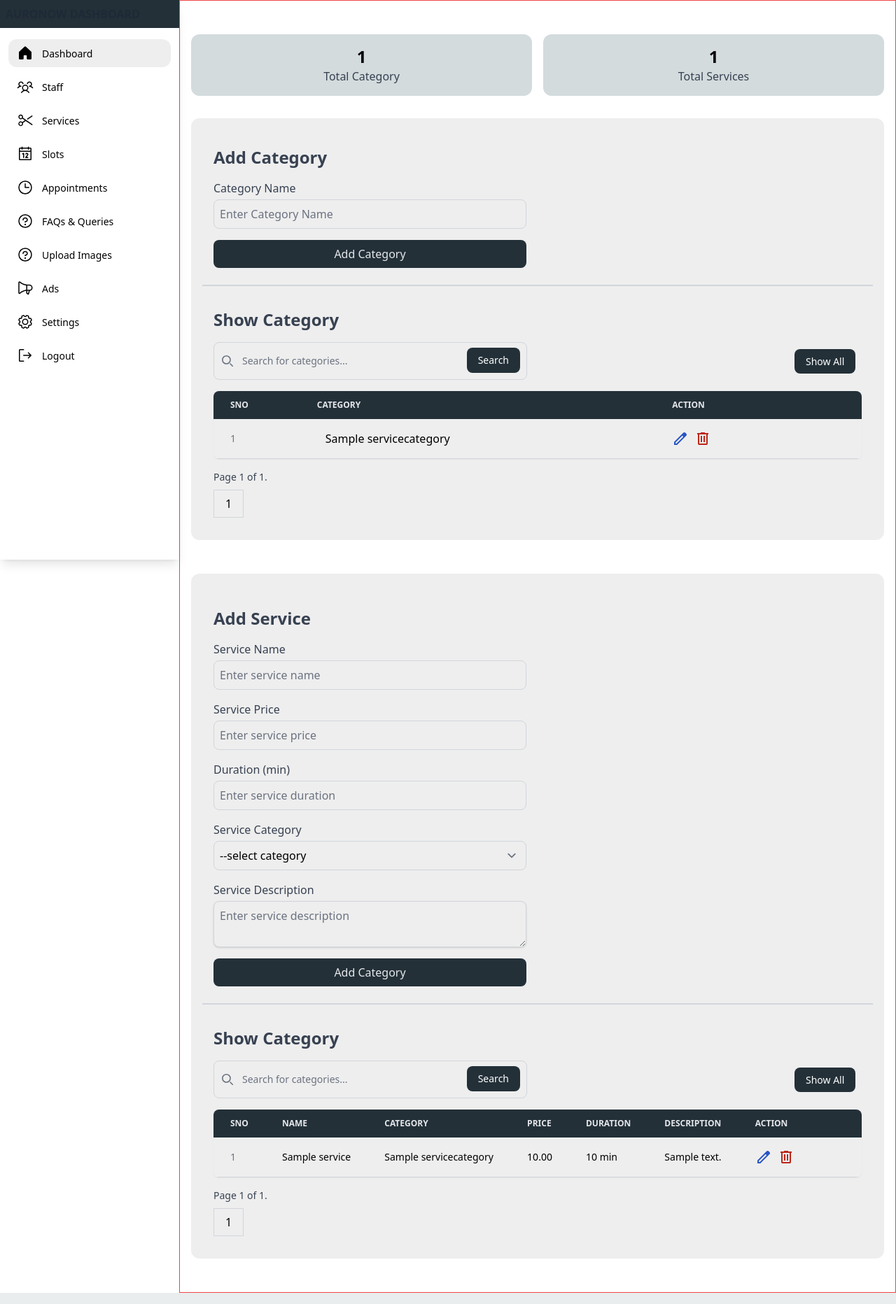
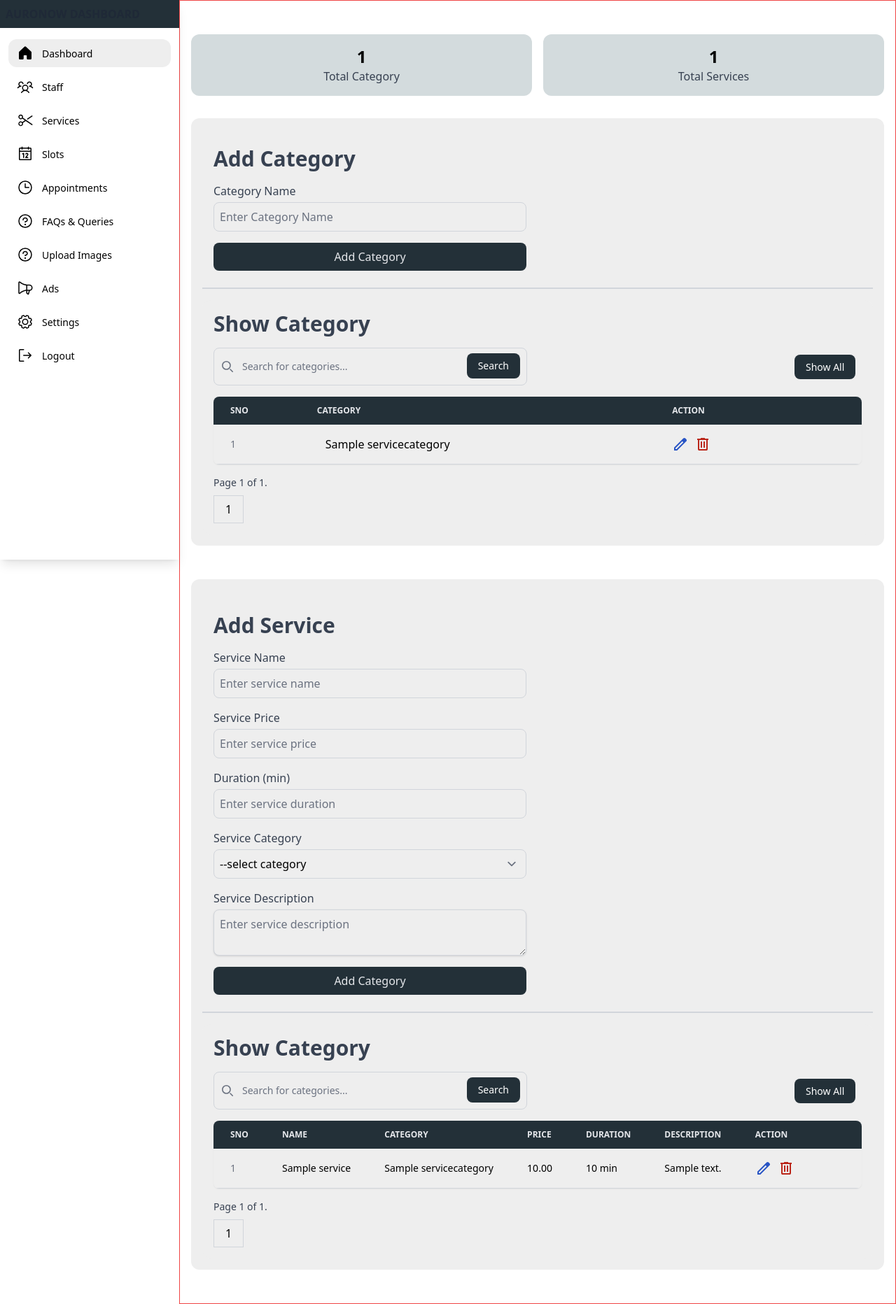
Before and after one commit to HarisKhann1/AuroNow, a Django app: page /dashboard/service/ in a window 1280 px wide. Shown: the whole page at 70% size. Run offline with Django 5.2, Linux system fonts and the light colour scheme; a user stored in the database is signed in; tables that the repository leaves empty hold one stand-in row (values such as "Sample post"); some libraries are stand-ins or nearby versions.

Commit message:
large heading text and correct mistake in delete warning

```diff
--- a/AuroNow/shops/templates/dashboard/services.html
+++ b/AuroNow/shops/templates/dashboard/services.html
@@ -18,7 +18,7 @@
     <div class='bg-off-white-google p-4 rounded-xl mt-8 flex flex-col gap-4'>
 
         {% comment %} add category form start {% endcomment %}
-        <h2 class='md:px-4 pt-6 text-xl md:text-2xl font-semibold text-gray-700'>Add Category</h2>
+        <h2 class='md:px-4 pt-6 text-xl md:text-3xl font-semibold text-gray-700'>Add Category</h2>
         <div class='md:w-1/2 md:px-4'>
             <form id="add-category-form" action='{% url "dashboard_add_category" %}' method='post' class='flex flex-col gap-4'>
                 {% csrf_token %}
@@ -40,7 +40,7 @@
 
         {% comment %} show category {% endcomment %}
         <div class='bg-off-white-google p-4 rounded-xl flex flex-col gap-4'>
-            <h2 class='text-xl md:text-2xl font-semibold text-gray-700'>Show Category</h2>
+            <h2 class='text-xl md:text-3xl font-semibold text-gray-700'>Show Category</h2>
 
             {% comment %} search input for category {% endcomment %}
             <div class="flex flex-col md:flex-row justify-between md:items-center gap-4">
@@ -109,7 +109,7 @@
                                                 <svg class="mx-auto mb-4 text-gray-400 w-12 h-12" aria-hidden="true" xmlns="http://www.w3.org/2000/svg" fill="none" viewBox="0 0 20 20">
                                                     <path stroke="currentColor" stroke-linecap="round" stroke-linejoin="round" stroke-width="2" d="M10 11V6m0 8h.01M19 10a9 9 0 1 1-18 0 9 9 0 0 1 18 0Z"/>
                                                 </svg>
-                                                <h3 class="mb-5 text-lg font-normal text-gray-500">Are you sure you want to delete this product?</h3>
+                                                <h3 class="mb-5 text-lg font-normal text-gray-500">Are you sure you want to delete this category?</h3>
                                                 <div class="flex justify-center items-center gap-2">
                                                     <form action="{% url 'dashboard_delete_category' data.id %}" method="post">
                                                         {% csrf_token %}
@@ -190,7 +190,7 @@
 
     {% comment %} add and show services {% endcomment %}
     <div class='bg-off-white-google p-4 rounded-xl mt-12 flex flex-col gap-4'>
-        <h2 class='md:px-4 pt-8 text-xl md:text-2xl font-semibold text-gray-700'>Add Service</h2>
+        <h2 class='md:px-4 pt-8 text-xl md:text-3xl font-semibold text-gray-700'>Add Service</h2>
 
         {% comment %} add service {% endcomment %}
         <div class='md:w-1/2 md:px-4'>
@@ -241,7 +241,7 @@
         {% comment %} show service {% endcomment %}
 {% comment %} show category {% endcomment %}
 <div class='bg-off-white-google p-4 rounded-xl flex flex-col gap-4'>
-    <h2 class='text-xl md:text-2xl font-semibold text-gray-700'>Show Category</h2>
+    <h2 class='text-xl md:text-3xl font-semibold text-gray-700'>Show Category</h2>
 
     {% comment %} search input for category {% endcomment %}
     <div class="flex flex-col md:flex-row justify-between md:items-center gap-4">
@@ -324,7 +324,7 @@
                                         <svg class="mx-auto mb-4 text-gray-400 w-12 h-12" aria-hidden="true" xmlns="http://www.w3.org/2000/svg" fill="none" viewBox="0 0 20 20">
                                             <path stroke="currentColor" stroke-linecap="round" stroke-linejoin="round" stroke-width="2" d="M10 11V6m0 8h.01M19 10a9 9 0 1 1-18 0 9 9 0 0 1 18 0Z"/>
                                         </svg>
-                                        <h3 class="mb-5 text-lg font-normal text-gray-500">Are you sure you want to delete this product?</h3>
+                                        <h3 class="mb-5 text-lg font-normal text-gray-500">Are you sure you want to delete this service?</h3>
                                         <div class="flex justify-center items-center gap-2">
                                             <form action="{% url 'dashboard_delete_service' service_data.id %}" method="post">
                                                 {% csrf_token %}
```
